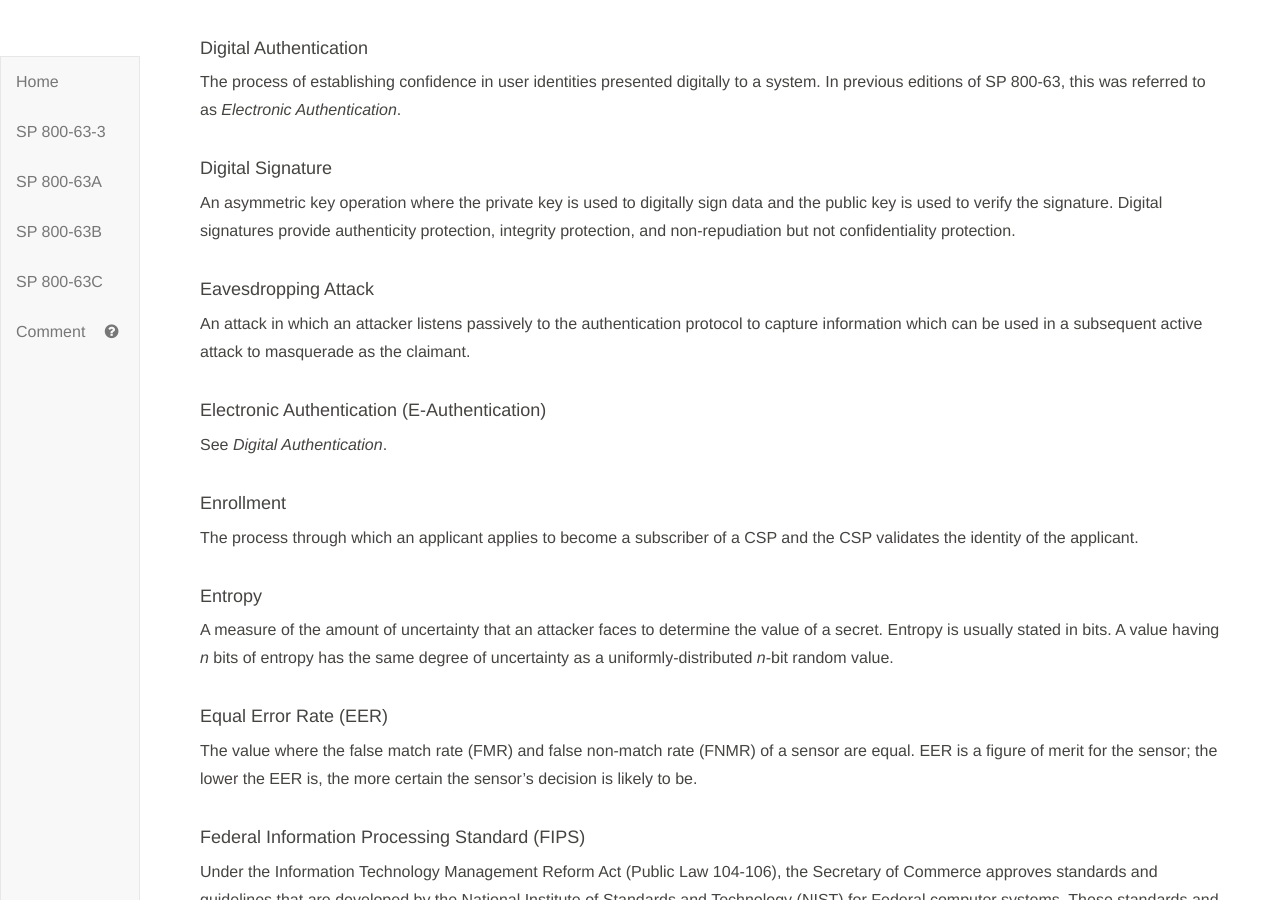
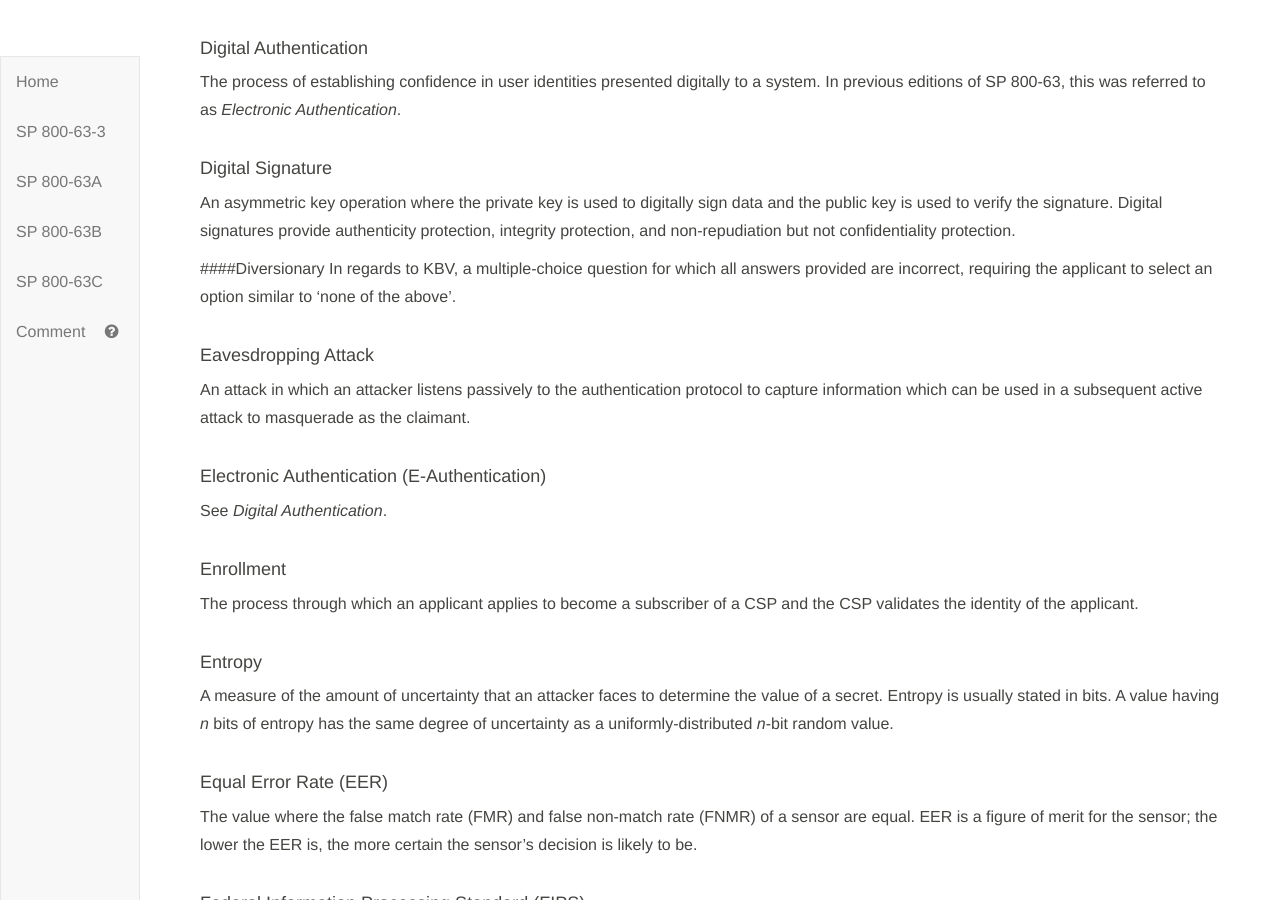
Before and after one commit to usnistgov/800-63-3, a Jekyll site: the page built from sp800-63-3/definitions.md, in a window 1280 px wide and 900 px high, scrolled down 6198 px. Built offline with Jekyll 4.4.1, drawn with Linux system fonts in a browser that asks for light colours; our own code applies the rules of GitHub Pages for plain Markdown files.

Commit message:
Closes #1357

```diff
--- a/sp800-63-3/definitions.md
+++ b/sp800-63-3/definitions.md
@@ -170,6 +170,9 @@ The process of establishing confidence in user identities presented digitally to
 
 #### Digital Signature
 An asymmetric key operation where the private key is used to digitally sign data and the public key is used to verify the signature. Digital signatures provide authenticity protection, integrity protection, and non-repudiation but not confidentiality protection.
+
+####Diversionary
+In regards to KBV, a multiple-choice question for which all answers provided are incorrect, requiring the applicant to select an option similar to 'none of the above'.
 
 #### Eavesdropping Attack
 An attack in which an attacker listens passively to the authentication protocol to capture information which can be used in a subsequent active attack to masquerade as the claimant.
```
